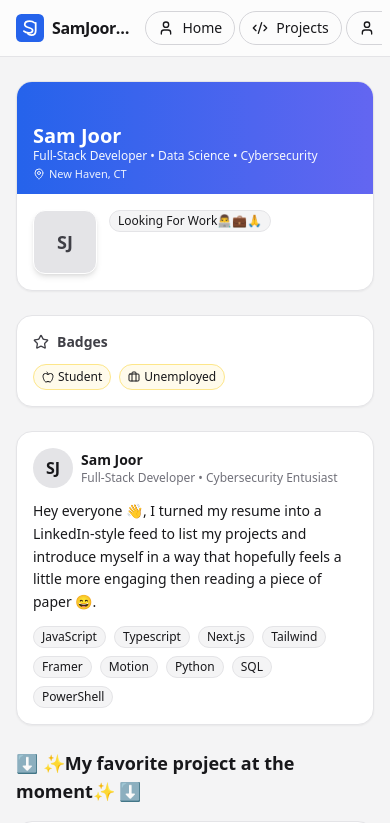
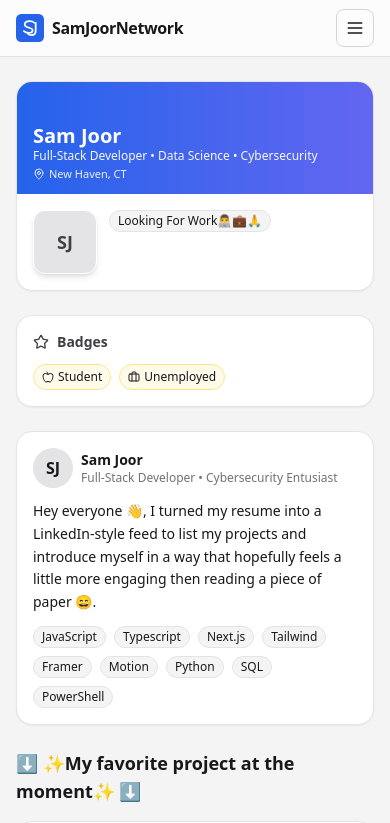
Before and after one commit to SamJoor/SamJoorNetwork, a Next.js app: page / in a window 390 px wide. Shown: the top 823 px of the page. Built offline with nearby package versions, Linux system fonts and the light colour scheme.

Commit message:
addded hamburger menu to mobile

```diff
--- a/components/DevLinkd.tsx
+++ b/components/DevLinkd.tsx
@@ -134,51 +134,123 @@ export default function DevLinkd() {
 
 /* ---------- Top Navigation ---------- */
 import Link from "next/link";
-import { Code2 as CodeIcon, User } from "lucide-react"; // alias used below
+import { useState, useEffect, useRef } from "react";
+import { Menu, X, User, Code2 as CodeIcon } from "lucide-react";
 
 function TopNav() {
+  const [open, setOpen] = useState(false);
+  const panelRef = useRef<HTMLDivElement>(null);
+
+  // Close on escape
+  useEffect(() => {
+    function onKey(e: KeyboardEvent) {
+      if (e.key === "Escape") setOpen(false);
+    }
+    window.addEventListener("keydown", onKey);
+    return () => window.removeEventListener("keydown", onKey);
+  }, []);
+
+  // Close when clicking outside
+  useEffect(() => {
+    function onClick(e: MouseEvent) {
+      if (!open) return;
+      if (panelRef.current && !panelRef.current.contains(e.target as Node)) {
+        setOpen(false);
+      }
+    }
+    document.addEventListener("mousedown", onClick);
+    return () => document.removeEventListener("mousedown", onClick);
+  }, [open]);
+
   return (
     <div className="sticky top-0 z-50 border-b border-zinc-200 bg-white/70 backdrop-blur">
-      <div className="container-page h-14 flex items-center justify-between gap-2">
-        {/* Logo + site name */}
-        <div className="flex items-center gap-2 min-w-0">
-          <LogoSJ className="h-7 w-7 shrink-0" />
-          <Link href="/" className="font-bold tracking-tight truncate">
+      <div className="container-page h-14 flex items-center justify-between">
+        {/* Logo + site name (clickable Home) */}
+        <div className="flex items-center gap-2">
+          <LogoSJ className="h-7 w-7" />
+          <Link href="/" className="font-bold tracking-tight">
             {SITE_NAME}
           </Link>
         </div>
 
-        {/* Nav links (now visible on mobile; scrolls if needed) */}
-        <nav
-          role="navigation"
-          aria-label="Primary"
-          className="flex items-center gap-1 md:gap-2 overflow-x-auto overscroll-contain -mx-2 px-2 md:mx-0 md:px-0"
-        >
-          <div className="shrink-0">
-            <NavLink href="/" label="Home" icon={User} />
-          </div>
-          <div className="shrink-0">
-            <NavLink href="/projects" label="Projects" icon={CodeIcon} />
-          </div>
-          <div className="shrink-0">
-            <NavLink href="/aboutme" label="About me" icon={User} />
-          </div>
+        {/* Desktop nav */}
+        <nav className="hidden md:flex items-center gap-1">
+          <NavLink href="/" label="Home" icon={User} />
+          <NavLink href="/projects" label="Projects" icon={Code2} />
+          <NavLink href="/about" label="About me" icon={User} />
         </nav>
 
-        {/* Actions (resume + connect) — hide on xs to keep room */}
-        <div className="hidden sm:flex items-center gap-2">
-          <a href="/SamJoorResume.pdf" download className="btn">
-            Download Resume
-          </a>
-          <a href="mailto:samjoor@example.com" className="btn-primary">
-            Connect
-          </a>
+        {/* Right actions (always visible) */}
+        <div className="hidden md:flex items-center gap-2">
+          <a href="/SamJoorResume.pdf" download className="btn">Download Resume</a>
+          <a href="mailto:skjoor@quinnipiac.edu" className="btn-primary">Connect</a>
         </div>
+
+        {/* Mobile hamburger */}
+        <button
+          className="md:hidden inline-flex items-center justify-center p-2 rounded-lg border border-zinc-300"
+          aria-label="Open menu"
+          aria-expanded={open}
+          aria-controls="mobile-menu"
+          onClick={() => setOpen((s) => !s)}
+        >
+          {open ? <X className="size-5" /> : <Menu className="size-5" />}
+        </button>
       </div>
+
+      {/* Mobile panel */}
+      {open && (
+        <div
+          id="mobile-menu"
+          ref={panelRef}
+          className="md:hidden border-t border-zinc-200 bg-white/95 backdrop-blur-sm"
+        >
+          <div className="container-page py-3 flex flex-col gap-2">
+            <Link
+              href="/"
+              className="btn"
+              onClick={() => setOpen(false)}
+            >
+              Home
+            </Link>
+            <Link
+              href="/projects"
+              className="btn"
+              onClick={() => setOpen(false)}
+            >
+              Projects
+            </Link>
+            <Link
+              href="/about"
+              className="btn"
+              onClick={() => setOpen(false)}
+            >
+              About me
+            </Link>
+
+            <div className="mt-2 h-px bg-zinc-200" />
+
+            <a
+              href="/SamJoorResume.pdf"
+              download
+              className="btn"
+              onClick={() => setOpen(false)}
+            >
+              Download Resume
+            </a>
+            <a
+              href="mailto:skjoor@quinnipiac.edu"
+              className="btn-primary text-center"
+              onClick={() => setOpen(false)}
+            >
+              Connect
+            </a>
+          </div>
+        </div>
+      )}
     </div>
   );
 }
-
 
 function NavLink({
   href,
@@ -186,15 +258,17 @@ function NavLink({
   label,
 }: {
   href: string;
-  icon: any;
+  icon?: any;
   label: string;
 }) {
   return (
     <Link href={href} className="btn">
-      <Icon className="size-4" /> {label}
+      {Icon ? <Icon className="size-4" /> : null} {label}
     </Link>
   );
 }
+
+
 
 /* ---------- Left Column ---------- */
 function ProfileCard() {
```
